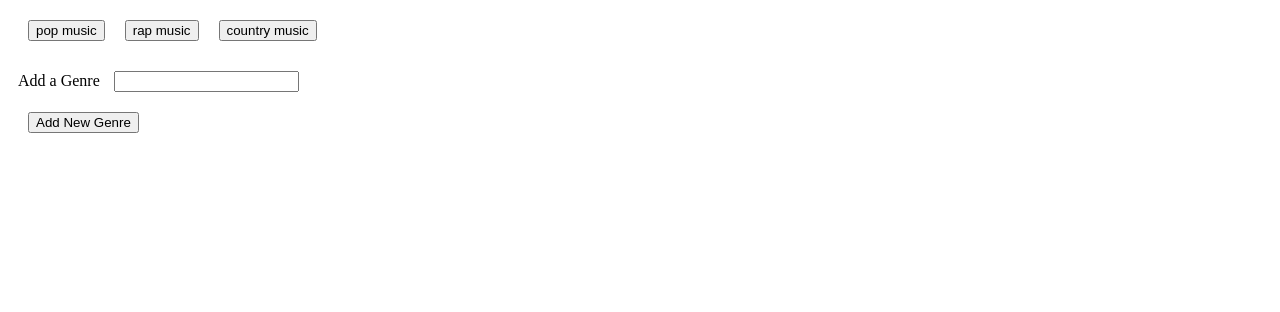
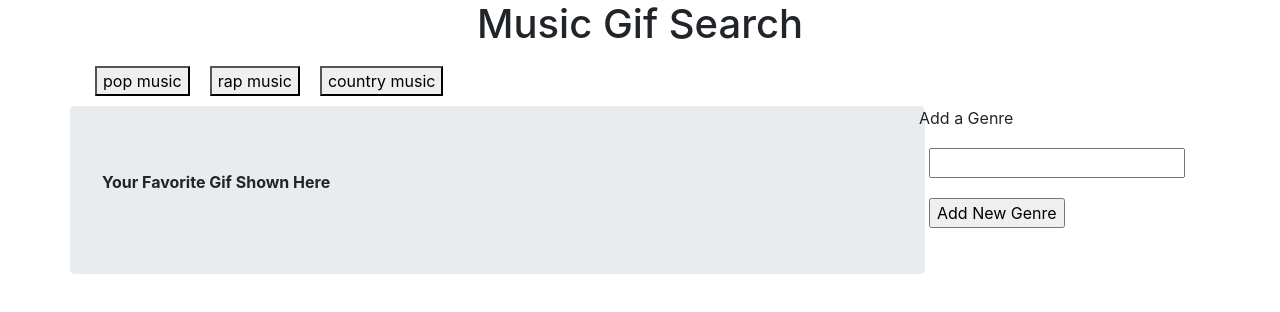
Before and after one commit to come2america/GifTastic, a plain HTML site: page index.html in a window 1280 px wide. Drawn offline with nearby package versions, Linux system fonts and the light colour scheme.

Commit message:
bootstrap

```diff
--- a/index.html
+++ b/index.html
@@ -1,27 +1,38 @@
 <!DOCTYPE html>
 <html lang="en">
+
 <head>
     <meta charset="UTF-8">
     <meta name="viewport" content="width=device-width, initial-scale=1.0">
     <meta http-equiv="X-UA-Compatible" content="ie=edge">
-    <title>Document</title>
+    <title>Yusuf Serunjogi</title>
+    <link rel="stylesheet" href="https://maxcdn.bootstrapcdn.com/bootstrap/4.0.0/css/bootstrap.min.css" integrity="sha384-Gn5384xqQ1aoWXA+058RXPxPg6fy4IWvTNh0E263XmFcJlSAwiGgFAW/dAiS6JXm"
+        crossorigin="anonymous">
+    <link rel="stylesheet" type="text/css" href="./styles.css">
 </head>
-<style type="text/css">
-    button,
-    div,
-    form,
-    input {
-      margin: 10px;
-    }
-  </style>
+
 <body>
-<div id=topic-view></div>
-<form >
-      <label>Add a Genre</label>
-      <input type="text" id="genre-input"><br>
-      <input id="newgenre" type="submit" value="Add New Genre">
-    </form>
-    <div id="gif-view">
+    <div class="container">
+        <div class="row">
+            <div class="col-md-12">
+                <h1> Music Gif Search</h1>
+                <div id=topic-view></div>
+            </div>
+        </div>
+            <div class="row">
+                <div class="col-md-9 jumbotron" id="gif-view" >
+                    <p>Your Favorite Gif Shown Here</p>
+                </div>
+                <div class="col-md-3" >
+                        <form class= "moveform float-right">
+                                <label>Add a Genre</label>
+                                <input type="text" id="genre-input"><br>
+                                <input id="newgenre" type="submit" value="Add New Genre">
+                              </form>
+                </div>
+            </div>
+
+        </div>
     </div>
     <script src="https://cdnjs.cloudflare.com/ajax/libs/jquery/3.2.1/jquery.min.js"></script>
     <script src="./javascript/app.js"></script>
--- a/javascript/app.js
+++ b/javascript/app.js
@@ -33,7 +33,10 @@ function displaygif() {
       var gifindex = response.data[y]
       var gifurl = gifindex.images.original_still.url
       var moving = gifindex.images.original.url
+      var rating= $("<p>" +gifindex.rating + "</p>")
       var urlimg = $("<img>")
+
+
 
       urlimg.attr({
         src: gifurl,
@@ -45,24 +48,25 @@ function displaygif() {
       });
       console.log(gifurl)
       $("#gif-view").append(urlimg)
-
+      $("#gif-view").append(rating)
 
 
     }
     $(".gif").on("click", function () {
       var state = $(this).attr("data-state");
-      var stillimg = gifurl
+      console.log(state)
+      var stillimg = $(this).attr("data-still")
       var animeimg = $(this).attr("data-animate");
       if (state === "still") {
         $(this).attr({
           src: animeimg,
-
+      "data-state":"animate"
         })
       }
-      else if(state !== "still") {
+      else {
         $(this).attr({
           src: stillimg,
-
+        "data-state": "still"
         })
       }
 
--- /dev/null
+++ b/styles.css
@@ -0,0 +1,13 @@
+p {
+    font-weight: bold;
+}
+    button,
+
+
+    input {
+      margin: 10px;
+    }
+
+h1{
+    text-align: center;
+}
```
